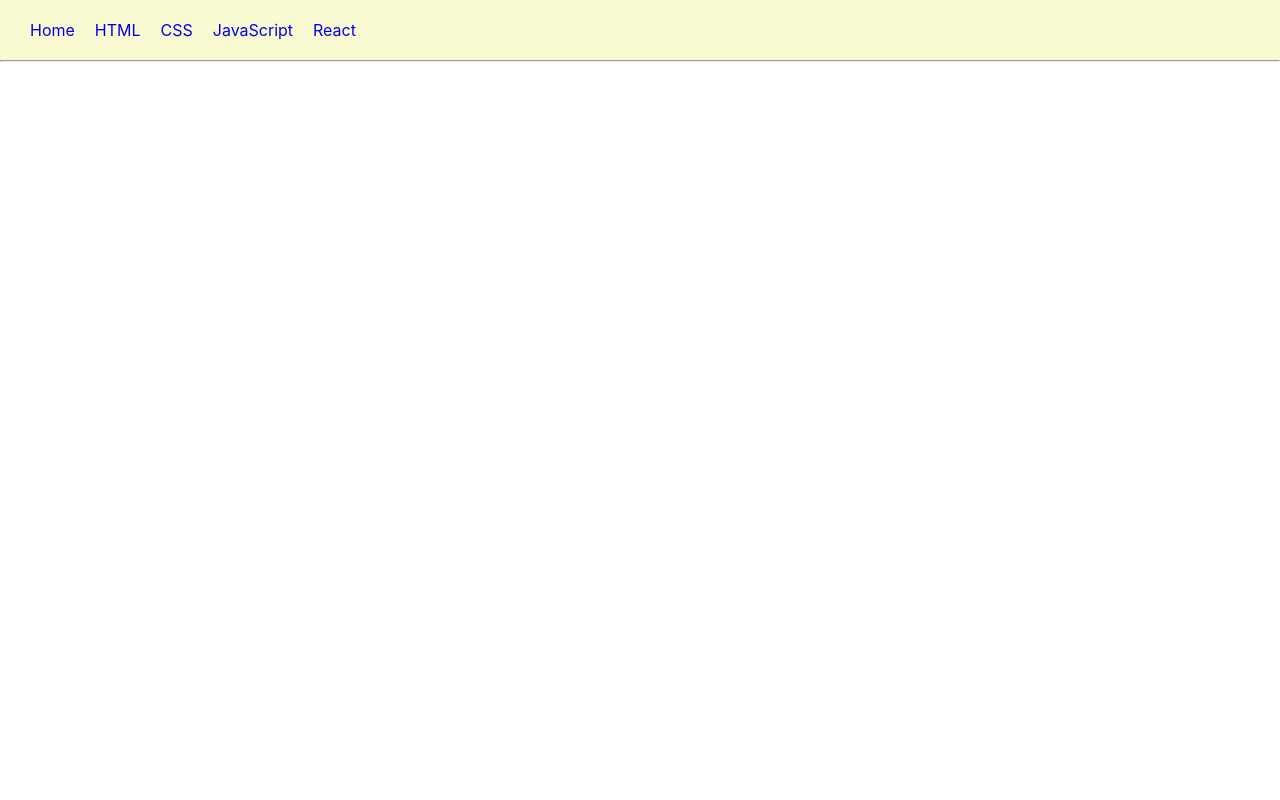
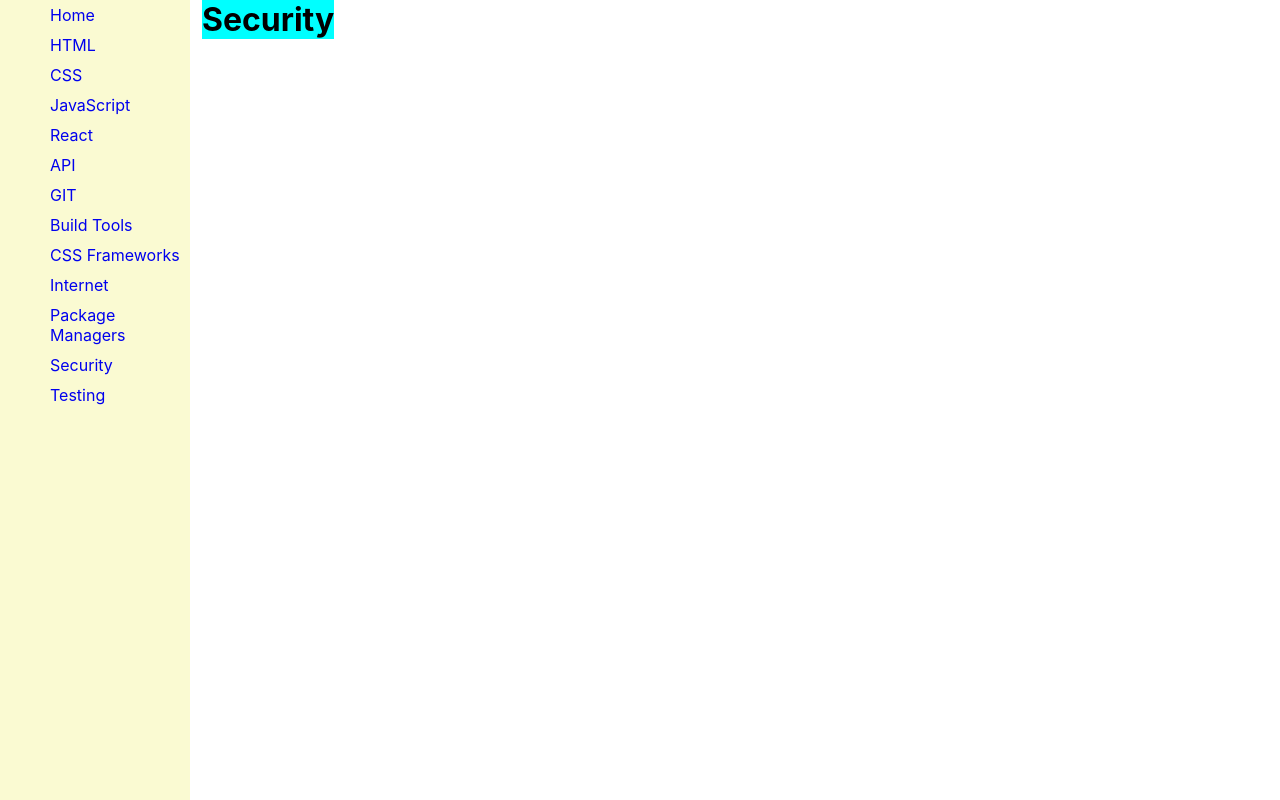
Before and after one commit to LucaPalminteri/Web-Development-Info, a React (Vite) app: page /security in a window 1280 px wide. Built offline with nearby package versions, Linux system fonts and the light colour scheme.

Commit message:
added more topics and restyled web

```diff
--- a/src/App.css
+++ b/src/App.css
@@ -2,13 +2,24 @@
   margin: 0;
 }
 
-.App {
-  text-align: center;
+.app {
+  display: flex;
+  flex-wrap: wrap;
 }
 
 .navbar {
-  padding: 20px;
+  display: flex;
+  flex-direction: column;
+  position: fixed;
+  width: 150px;
+  height: 100vh;
   background-color: lightgoldenrodyellow;
+}
+
+
+.main {
+  background-color: aqua;
+  margin-left: 200px;
 }
 
 .link {
@@ -21,3 +32,7 @@
 .link:hover {
   background-color: #efefef;
 }
+
+link:visited {
+  color: inherit;
+}
--- a/src/App.jsx
+++ b/src/App.jsx
@@ -5,17 +5,33 @@ import Html from './components/Html';
 import Css from './components/Css';
 import JavaScript from './components/JavaScript';
 import React from './components/React';
+import Git from './components/Git';
+import Api from './components/Api';
+import BuildTools from './components/BuildTools';
+import CssFrameworks from './components/CssFrameworks';
+import Internet from './components/Internet';
+import PackageManagers from './components/PackageManagers';
+import Security from './components/Security';
+import Testing from './components/Testing';
 
 function App() {
 
   return (
-    <div>
+    <div className='app'>
       <ul className='navbar'>
           <Link className='link' to="/">Home</Link>
           <Link className='link' to="/html">HTML</Link>
           <Link className='link' to="/css">CSS</Link>
           <Link className='link' to="/javascript">JavaScript</Link>
           <Link className='link' to="/react">React</Link>
+          <Link className='link' to="/api">API</Link>
+          <Link className='link' to="/git">GIT</Link>
+          <Link className='link' to="/buildtools">Build Tools</Link>
+          <Link className='link' to="/cssframeworks">CSS Frameworks</Link>
+          <Link className='link' to="/internet">Internet</Link>
+          <Link className='link' to="/packagemanagers">Package Managers</Link>
+          <Link className='link' to="/security">Security</Link>
+          <Link className='link' to="/testing">Testing</Link>
       </ul>
 
       <hr />
@@ -26,6 +42,14 @@ function App() {
         <Route path='/css' element={<Css />} />
         <Route path='/javascript' element={<JavaScript />} />
         <Route path='/react' element={<React />} />
+        <Route path='/api' element={<Api />} />
+        <Route path='/git' element={<Git />} />
+        <Route path='/buildtools' element={<BuildTools />} />
+        <Route path='/cssframeworks' element={<CssFrameworks />} />
+        <Route path='/internet' element={<Internet />} />
+        <Route path='/packagemanagers' element={<PackageManagers />} />
+        <Route path='/security' element={<Security />} />
+        <Route path='/testing' element={<Testing />} />
       </Routes>
     </div>
 );
--- /dev/null
+++ b/src/components/Api.jsx
@@ -0,0 +1,7 @@
+export default function Api() {
+    return (
+        <div>
+            <h1>API</h1>
+        </div>
+    )
+}
--- /dev/null
+++ b/src/components/BuildTools.jsx
@@ -0,0 +1,7 @@
+export default function BuildTools() {
+    return (
+        <div>
+            <h1>BuildTools</h1>
+        </div>
+    )
+}
--- /dev/null
+++ b/src/components/CssFrameworks.jsx
@@ -0,0 +1,7 @@
+export default function CssFrameworks() {
+    return (
+        <div>
+            <h1>CssFrameworks</h1>
+        </div>
+    )
+}
--- /dev/null
+++ b/src/components/Git.jsx
@@ -0,0 +1,7 @@
+export default function Git() {
+    return (
+        <div>
+            <h1>GIT</h1>
+        </div>
+    )
+}
--- /dev/null
+++ b/src/components/Internet.jsx
@@ -0,0 +1,7 @@
+export default function Internet() {
+    return (
+        <div className="main">
+            <h1>Internet</h1>
+        </div>
+    )
+}
--- /dev/null
+++ b/src/components/PackageManagers.jsx
@@ -0,0 +1,7 @@
+export default function PackageManagers() {
+    return (
+        <div className="main">
+            <h1>PackageManagers</h1>
+        </div>
+    )
+}
--- /dev/null
+++ b/src/components/Security.jsx
@@ -0,0 +1,7 @@
+export default function Security() {
+    return (
+        <div className="main">
+            <h1>Security</h1>
+        </div>
+    )
+}
--- /dev/null
+++ b/src/components/Testing.jsx
@@ -0,0 +1,7 @@
+export default function Testing() {
+    return (
+        <div>
+            <h1>Testing</h1>
+        </div>
+    )
+}
```
